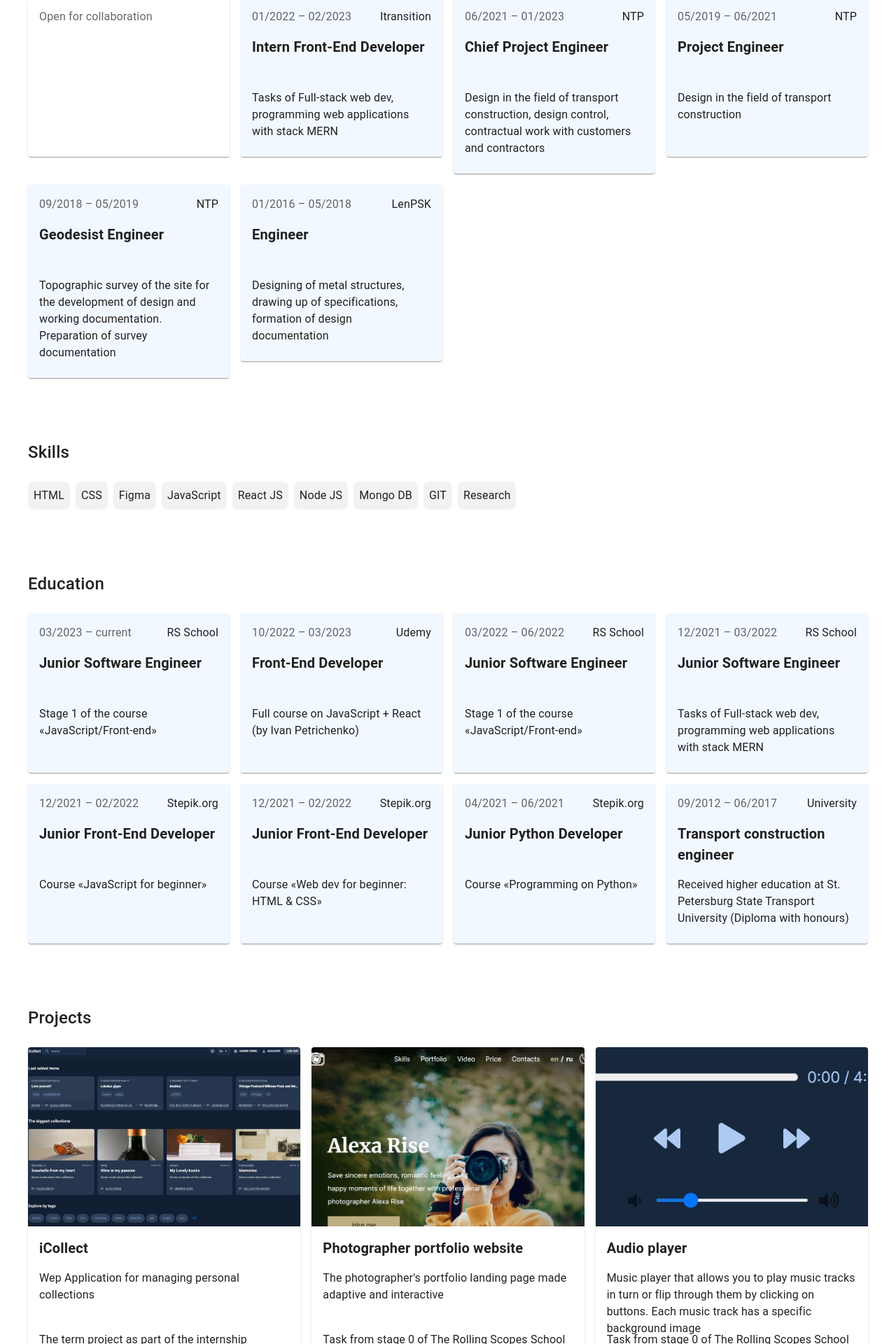
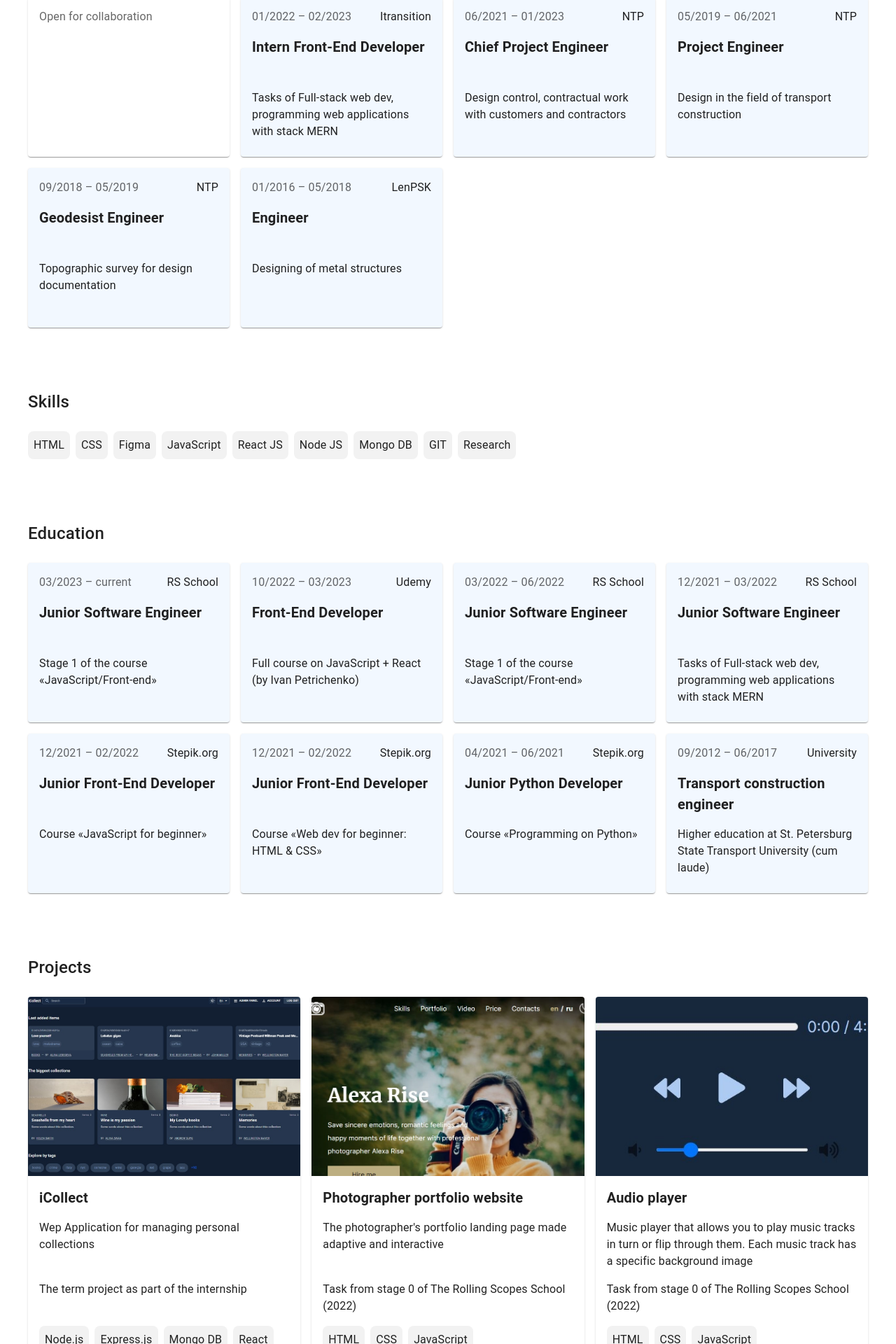
Before and after one commit to asuponev/asuponev.github.io, a React (Create React App) app: page / in a window 1280 px wide. Shown: the part 520-2440 px from the top of the page at 70% size. Built offline with nearby package versions, Linux system fonts and the light colour scheme.

Commit message:
fix: data changes

```diff
--- a/src/data/education-data.js
+++ b/src/data/education-data.js
@@ -4,7 +4,7 @@ const educationData = [
     date: "09/2012 – 06/2017",
     company: "University",
     position: "Transport construction engineer",
-    description: "Received higher education at St. Petersburg State Transport University (Diploma with honours)"
+    description: "Higher education at St. Petersburg State Transport University (cum laude)"
   },
   {
     id: "2",
--- a/src/data/experience-data.js
+++ b/src/data/experience-data.js
@@ -4,14 +4,14 @@ const experienceData = [
     date: "01/2016 – 05/2018",
     company: "LenPSK",
     position: "Engineer",
-    description: "Designing of metal structures, drawing up of specifications, formation of design documentation"
+    description: "Designing of metal structures"
   },
   {
     id: "2",
     date: "09/2018 – 05/2019",
     company: "NTP",
     position: "Geodesist Engineer",
-    description: "Topographic survey of the site for the development of design and working documentation. Preparation of survey documentation"
+    description: "Topographic survey for design documentation"
   },
   {
     id: "3",
@@ -25,7 +25,7 @@ const experienceData = [
     date: "06/2021 – 01/2023",
     company: "NTP",
     position: "Chief Project Engineer",
-    description: "Design in the field of transport construction, design control, contractual work with customers and contractors"
+    description: "Design control, contractual work with customers and contractors"
   },
   {
     id: "5",
--- a/src/data/projects-data.js
+++ b/src/data/projects-data.js
@@ -16,7 +16,7 @@ const projectsData = [
   {
     id: "2",
     title: "Audio player",
-    description: "Music player that allows you to play music tracks in turn or flip through them by clicking on buttons. Each music track has a specific background image",
+    description: "Music player that allows you to play music tracks in turn or flip through them. Each music track has a specific background image",
     note: "Task from stage 0 of The Rolling Scopes School (2022)",
     skills: ["HTML", "CSS", "JavaScript"],
     cover: cover_audioplayer,
```
